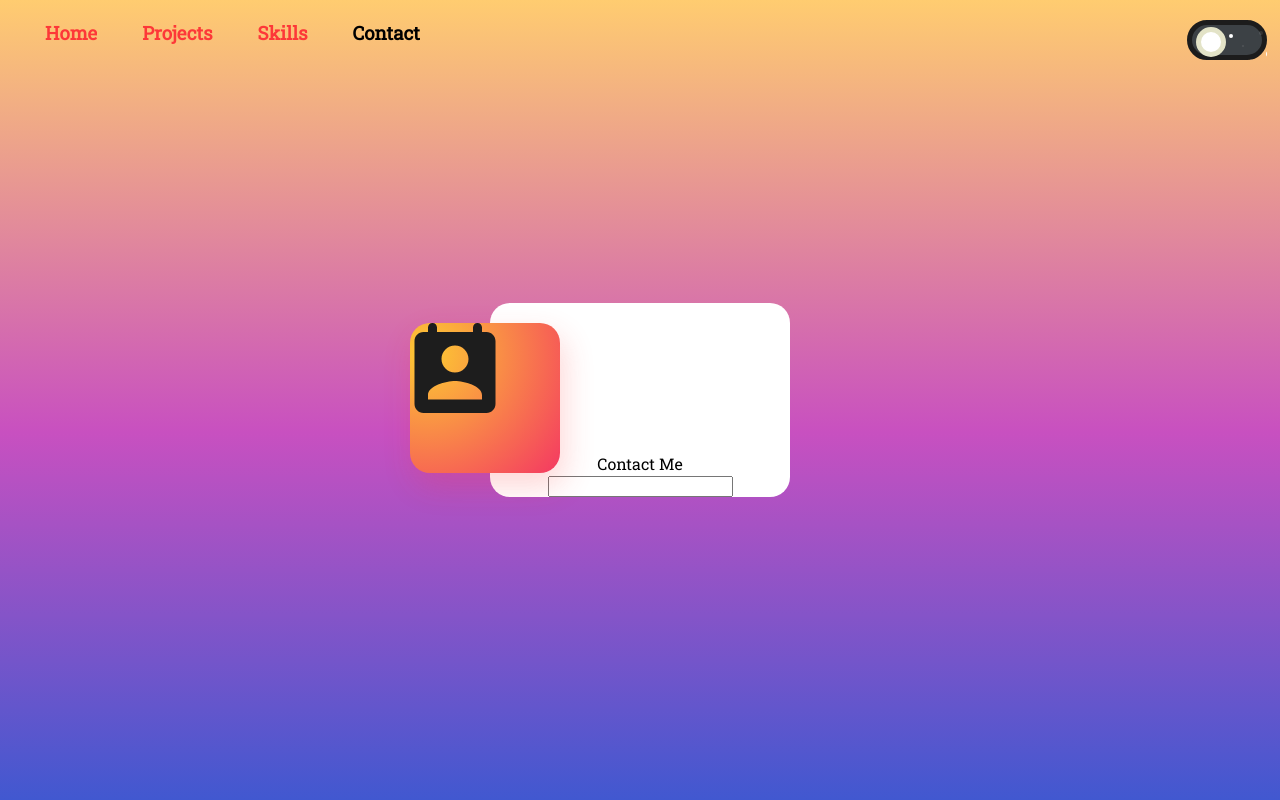
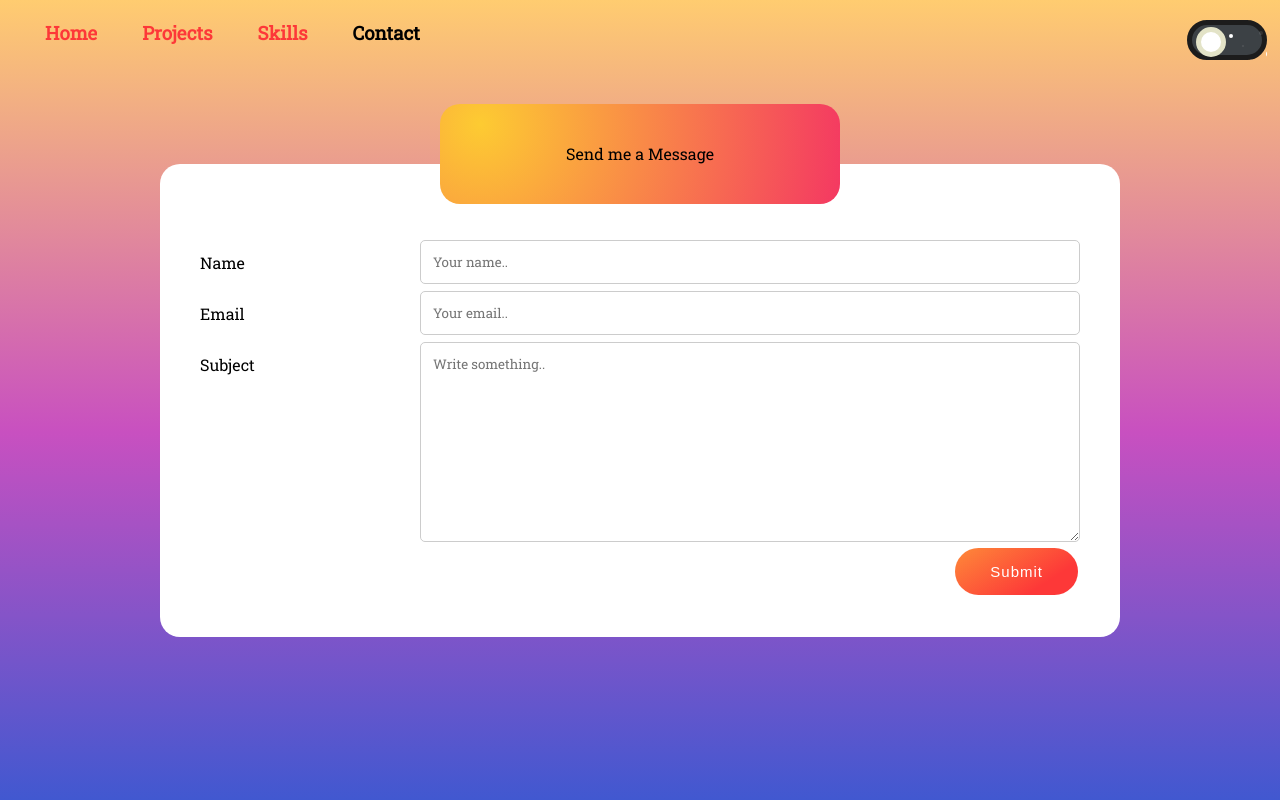
Before and after one commit to sulo1337/portfolio, a Vue app: page /contact in a window 1280 px wide. Built offline with nearby package versions, Linux system fonts and the light colour scheme.

Commit message:
added form

```diff
--- a/src/views/Contact.vue
+++ b/src/views/Contact.vue
@@ -5,15 +5,56 @@
     </div>
     <div class="contact__wrapper">
       <div id="canvas">
-        <div class="img">
-          <svg>
-            <image :xlink:href="require(`../assets/contact/contact.svg`)" />
-          </svg>
+        <div class="title">
+          Send me a Message
         </div>
-        <div class="content">
-          <div class="heading">Contact Me</div>
-          <div class="form">
-            <input type="text" />
+        <div class="form">
+          <div class="container">
+            <form>
+              <div class="row">
+                <div class="col-25">
+                  <label for="name">Name</label>
+                </div>
+                <div class="col-75">
+                  <input
+                    type="text"
+                    id="name"
+                    name="name"
+                    placeholder="Your name.."
+                  />
+                </div>
+              </div>
+              <div class="row">
+                <div class="col-25">
+                  <label for="email">Email</label>
+                </div>
+                <div class="col-75">
+                  <input
+                    type="text"
+                    id="email"
+                    name="email"
+                    placeholder="Your email.."
+                  />
+                </div>
+              </div>
+
+              <div class="row">
+                <div class="col-25">
+                  <label for="subject">Subject</label>
+                </div>
+                <div class="col-75">
+                  <textarea
+                    id="subject"
+                    name="subject"
+                    placeholder="Write something.."
+                    style="height:200px"
+                  ></textarea>
+                </div>
+              </div>
+              <div class="row">
+                <input type="submit" value="Submit" />
+              </div>
+            </form>
           </div>
         </div>
       </div>
@@ -23,6 +64,7 @@
 
 <script>
 import NavBar from "@/components/NavBar.vue";
+
 /* eslint-disable */
 export default {
   components: {
@@ -32,6 +74,15 @@ export default {
     dark() {
       return this.$store.state.isDark;
     }
+  },
+  data() {
+    return {
+      formValues: {
+        name: "",
+        email: "",
+        message: ""
+      }
+    };
   }
 };
 </script>
@@ -68,30 +119,101 @@ export default {
 }
 
 #canvas {
-  background-color: white;
+  position: relative;
+  display: flex;
+  background: white;
   border-radius: 20px;
+  padding: 20px;
+  width: 75%;
+  text-align: left;
+  flex-direction: column;
 }
 
-.img {
+.title {
+  display: flex;
+  position: fixed;
+  transform: translate(-50%, -80%);
+  left: 50%;
   background-image: radial-gradient(
     circle farthest-corner at 10% 20%,
     rgba(253, 203, 50, 1) 0%,
     rgba(244, 56, 98, 1) 100.2%
   );
-  box-shadow: 4px 13px 30px 1px rgba(252, 56, 56, 0.2);
   border-radius: 20px;
-  width: 50%;
-  transform: translate(-80px, 20px);
-  display: flex;
+  width: 400px;
+  margin: 0 auto;
+  text-align: center;
   align-items: center;
   justify-content: center;
+  height: 100px;
 }
 
-svg {
-  margin: auto;
+input[type="text"],
+select,
+textarea {
+  font-family: inherit;
+  width: 100%;
+  padding: 12px;
+  border: 1px solid #ccc;
+  border-radius: 5px;
+  resize: vertical;
 }
-image {
-  height: 60%;
-  width: 60%;
+
+label {
+  padding: 12px 12px 12px 0;
+  display: inline-block;
+}
+
+input[type="submit"] {
+  display: inline-flex;
+  background-image: linear-gradient(147deg, #fe8a39 0%, #fd3838 74%);
+  padding: 15px 35px;
+  margin: 2px;
+  border-radius: 50px;
+  color: #fff;
+  text-decoration: none;
+  font-size: 15px;
+  font-weight: 500;
+  justify-content: center;
+  text-align: center;
+  letter-spacing: 1px;
+  float: right;
+  cursor: pointer;
+  border: none;
+  transition: 0.2s;
+}
+
+.container {
+  margin-top: 30px;
+  padding: 20px;
+}
+
+.col-25 {
+  float: left;
+  width: 25%;
+  margin-top: 6px;
+}
+
+.col-75 {
+  float: left;
+  width: 75%;
+  margin-top: 6px;
+}
+
+/* Clear floats after the columns */
+.row:after {
+  content: "";
+  display: table;
+  clear: both;
+}
+
+/* Responsive layout - when the screen is less than 600px wide, make the two columns stack on top of each other instead of next to each other */
+@media screen and (max-width: 600px) {
+  .col-25,
+  .col-75,
+  input[type="submit"] {
+    width: 100%;
+    margin-top: 0;
+  }
 }
 </style>
--- a/src/views/Projects.vue
+++ b/src/views/Projects.vue
@@ -515,6 +515,7 @@ body {
       width: 90%;
     }
   }
+
   .swiper-container-horizontal > .swiper-pagination-bullets,
   .swiper-pagination-custom,
   .swiper-pagination-fraction {
```
